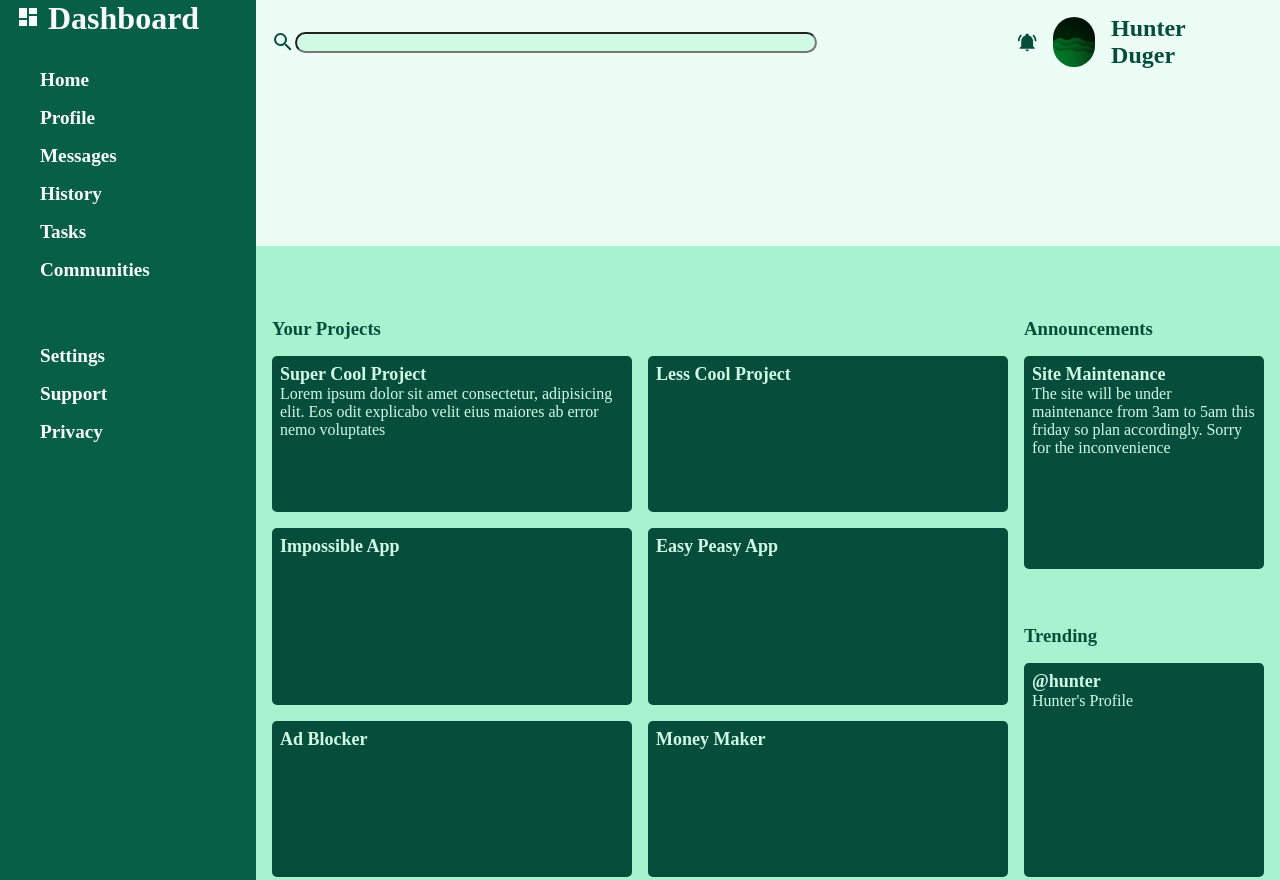
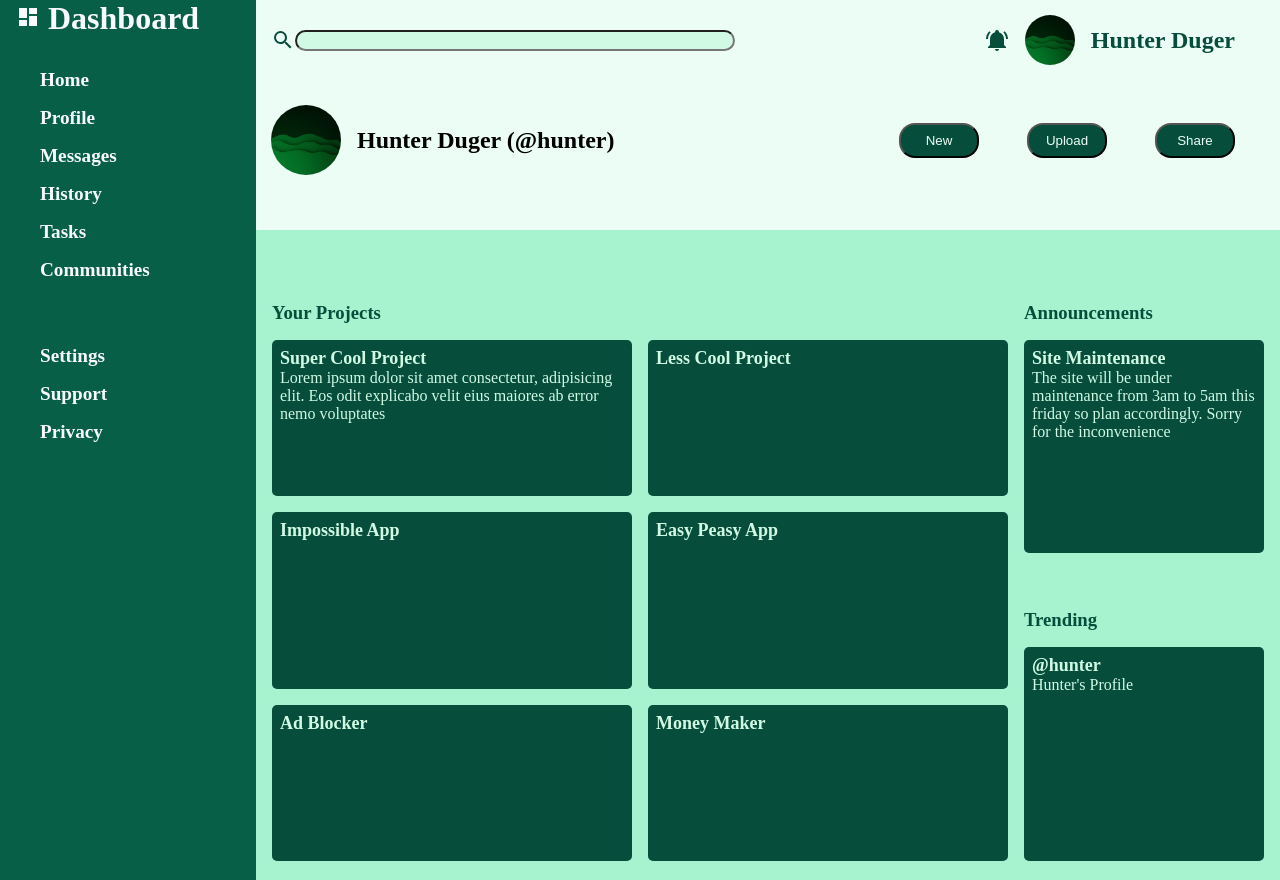
Before and after one commit to hduger/admin-dashboard, a plain HTML site: page index.html in a window 1280 px wide. Shown: the top 880 px of the page. Drawn offline with Linux system fonts and the light colour scheme.

Commit message:
Finished formatting header

```diff
--- a/index.html
+++ b/index.html
@@ -46,9 +46,25 @@
                 <svg style="width:24px;height:24px" viewBox="0 0 24 24">
                     <path fill="currentColor" d="M21,19V20H3V19L5,17V11C5,7.9 7.03,5.17 10,4.29C10,4.19 10,4.1 10,4A2,2 0 0,1 12,2A2,2 0 0,1 14,4C14,4.1 14,4.19 14,4.29C16.97,5.17 19,7.9 19,11V17L21,19M14,21A2,2 0 0,1 12,23A2,2 0 0,1 10,21M19.75,3.19L18.33,4.61C20.04,6.3 21,8.6 21,11H23C23,8.07 21.84,5.25 19.75,3.19M1,11H3C3,8.6 3.96,6.3 5.67,4.61L4.25,3.19C2.16,5.25 1,8.07 1,11Z" />
                 </svg>
-                <img src="green.jpg" alt="">
+                <img src="green.jpg" alt="green image">
                 <h2>Hunter Duger</h2>
 
+            </div>
+            <div class="name">
+                <img src="green.jpg" alt="green image">
+                <div class="user">Hunter Duger (@hunter)</div>
+            </div>
+
+            <div class="buttons">
+                <button>
+                    New
+                </button>
+                <button>
+                    Upload
+                </button>
+                <button>
+                    Share
+                </button>
             </div>
 
 
--- a/style.css
+++ b/style.css
@@ -49,13 +49,46 @@ svg {
     align-items: center;
     gap: 1rem;
     margin-left: auto;
-    margin-right: 2rem;
+    margin-right: 30px;
 }
 
 .notification img{
     height: 50px;
     width: 50px;
     border-radius: 50px;
+}
+
+.name {
+    display: flex;
+    align-items: center;
+}
+
+.name img{
+    height: 70px;
+    width: 70px;
+    border-radius: 70px;
+}
+
+.user  {
+    font-size: 24px;
+    font-weight: bold;
+    margin-left: 1rem;
+}
+
+.buttons {
+    display: flex;
+    align-items: center;
+    margin-right: 30px;
+    margin-left: auto;
+    gap: 3rem;
+}
+
+.buttons button{
+    padding: 8px;
+    width: 5rem;
+    background-color: #064e3b;
+    color: #ecfdf5;
+    border-radius: 1rem;
 }
 
 .main-content{
```
